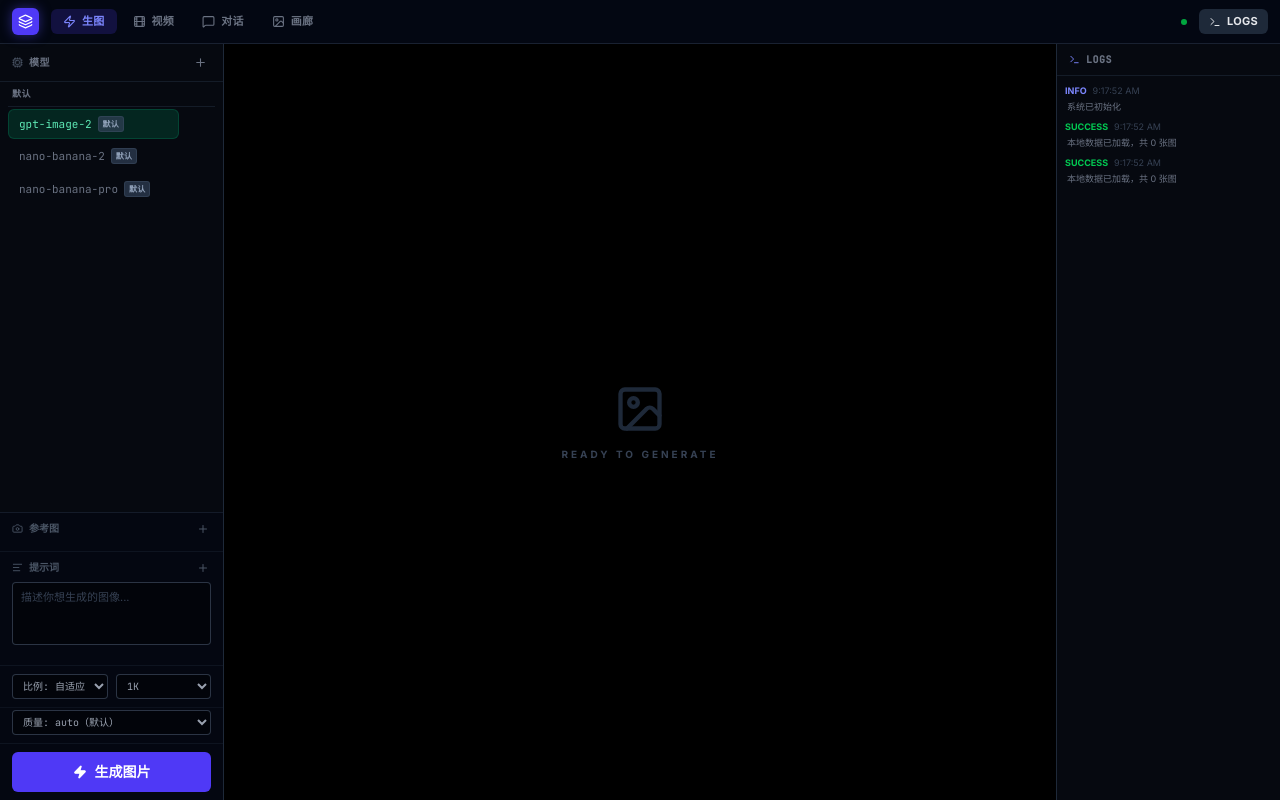
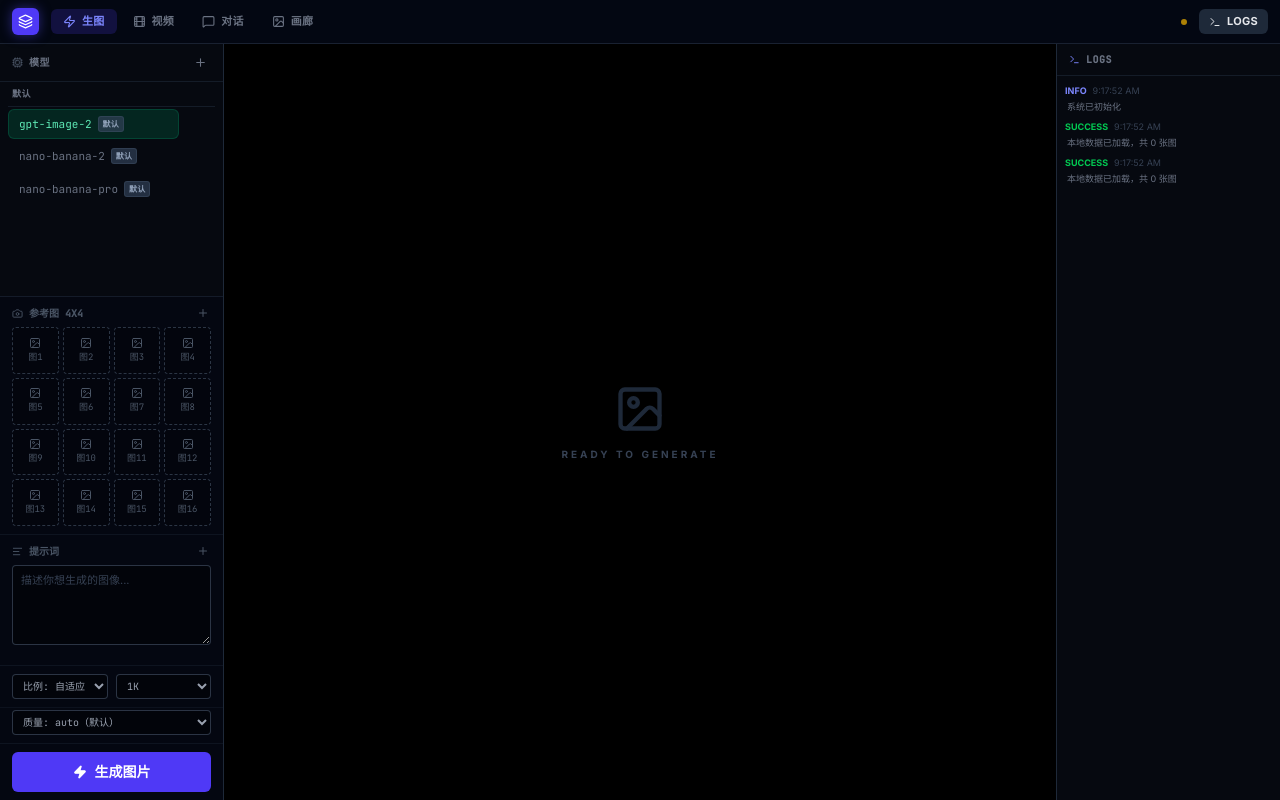
Before and after one commit to susu177990-rgb/OTATO, a React (Vite) app: page / in a window 1280 px wide. Built offline with nearby package versions, Linux system fonts and the light colour scheme.

Commit message:
Update media input sizing controls

```diff
--- a/components/ChatView.tsx
+++ b/components/ChatView.tsx
@@ -932,9 +932,9 @@ const ChatView: React.FC<ChatViewProps> = ({ isActive, settings, setSettings, sh
               onKeyDown={handleComposerKeyDown}
               onPaste={handleComposerPaste}
               placeholder="输入消息…（Enter 发送，Shift+Enter 换行；可粘贴图片/文件为附件）"
-              rows={2}
+              rows={6}
               disabled={isSending}
-              className="flex-1 bg-black/40 border border-gray-700/80 rounded-lg px-3 py-2 text-[13px] text-gray-200 placeholder-gray-600 outline-none focus:border-indigo-500 resize-none min-h-[44px] max-h-32 custom-scrollbar"
+              className="flex-1 bg-black/40 border border-gray-700/80 rounded-lg px-3 py-2 text-[13px] text-gray-200 placeholder-gray-600 outline-none focus:border-indigo-500 resize-y min-h-[132px] max-h-[40vh] custom-scrollbar"
             />
             <button
               type="button"
--- a/components/Generator.tsx
+++ b/components/Generator.tsx
@@ -22,6 +22,11 @@ import { DEFAULT_FIXED_CUSTOM_MODELS, isDefaultFixedImagePreset } from '../const
 
 // ── 模型预设（侧边栏快速切换用） ──────────────────────────────────
 
+const REF_IMAGE_SLOT_COUNT = 16;
+const createEmptyRefSlots = (): Array<string | null> => Array.from({ length: REF_IMAGE_SLOT_COUNT }, () => null);
+const normalizeRefSlots = (images: Array<string | null>): Array<string | null> =>
+  Array.from({ length: REF_IMAGE_SLOT_COUNT }, (_, idx) => images[idx] ?? null);
+
 interface GeneratorProps {
   isActive: boolean;
   settings: AppSettings;
@@ -42,7 +47,7 @@ const Generator: React.FC<GeneratorProps> = ({
   showLogs,
 }) => {
   const [prompts, setPrompts] = React.useState<string[]>(['']);
-  const [refImages, setRefImages] = React.useState<string[]>([]);
+  const [refImages, setRefImages] = React.useState<Array<string | null>>(createEmptyRefSlots);
   const [aspectRatio, setAspectRatio] = React.useState<AspectRatioType>('auto');
   const [imageSize, setImageSize] = React.useState<ImageSizeType>('1K');
   const [imageQuality, setImageQuality] = React.useState<GptImageQualityType>('auto');
@@ -90,38 +95,69 @@ const Generator: React.FC<GeneratorProps> = ({
       }
       if (imgItems.length > 0) {
         e.preventDefault();
-        for (const item of imgItems) {
-          const blob = item.getAsFile();
-          if (blob) {
-            try {
-              const b64 = await fileToBase64(blob as File);
-              setRefImages(prev => [...prev, b64]);
-            } catch (e) {
-              addLog({ id: Date.now().toString(), timestamp: new Date().toLocaleTimeString(), level: 'ERROR', message: `粘贴参考图失败: ${getErrorMessage(e)}` });
-            }
-          }
-        }
+        addRefImages(imgItems.map(item => item.getAsFile()).filter((file): file is File => file != null), '粘贴参考图失败');
       }
     };
     window.addEventListener('paste', handlePaste);
     return () => window.removeEventListener('paste', handlePaste);
   }, [isActive]);
 
+  const addRefImages = async (files: File[], errorPrefix = '上传失败') => {
+    const imageFiles = files.filter(file => file.type.startsWith('image/'));
+    if (imageFiles.length === 0) return;
+
+    const converted: string[] = [];
+    for (const file of imageFiles) {
+      try {
+        converted.push(await fileToBase64(file));
+      } catch (e) {
+        addLog({ id: Date.now().toString(), timestamp: new Date().toLocaleTimeString(), level: 'ERROR', message: `${errorPrefix} (${file.name}): ${getErrorMessage(e)}` });
+      }
+    }
+
+    if (converted.length === 0) return;
+    setRefImages(prev => {
+      const next = normalizeRefSlots(prev);
+      let cursor = next.findIndex(src => !src);
+      let used = 0;
+      while (cursor !== -1 && used < converted.length) {
+        next[cursor] = converted[used];
+        used += 1;
+        cursor = next.findIndex((src, idx) => idx > cursor && !src);
+      }
+      if (used < converted.length) {
+        addLog({ id: Date.now().toString(), timestamp: new Date().toLocaleTimeString(), level: 'INFO', message: `参考图已满，仅保留前 ${used} 张新图片` });
+      }
+      return next;
+    });
+  };
+
+  const replaceRefImage = async (idx: number, file?: File | null) => {
+    if (!file || !file.type.startsWith('image/')) return;
+    try {
+      const b64 = await fileToBase64(file);
+      setRefImages(prev => {
+        const next = normalizeRefSlots(prev);
+        next[idx] = b64;
+        return next;
+      });
+    } catch (e) {
+      addLog({ id: Date.now().toString(), timestamp: new Date().toLocaleTimeString(), level: 'ERROR', message: `替换图${idx + 1}失败 (${file.name}): ${getErrorMessage(e)}` });
+    }
+  };
+
   const handleUpload = async (e: React.ChangeEvent<HTMLInputElement>) => {
     const files = e.target.files;
     if (!files?.length) return;
-    for (const file of Array.from<File>(files)) {
-      try {
-        const b64 = await fileToBase64(file);
-        setRefImages(prev => [...prev, b64]);
-      } catch (e) {
-        addLog({ id: Date.now().toString(), timestamp: new Date().toLocaleTimeString(), level: 'ERROR', message: `上传失败 (${file.name}): ${getErrorMessage(e)}` });
-      }
-    }
+    await addRefImages(Array.from<File>(files));
     e.target.value = '';
   };
 
-  const removeRefImage = (idx: number) => setRefImages(prev => prev.filter((_, i) => i !== idx));
+  const clearRefImage = (idx: number) => setRefImages(prev => {
+    const next = normalizeRefSlots(prev);
+    next[idx] = null;
+    return next;
+  });
 
   const addPrompt    = () => setPrompts(prev => [...prev, '']);
   const removePrompt = (idx: number) => setPrompts(prev => prev.filter((_, i) => i !== idx));
@@ -231,7 +267,8 @@ const Generator: React.FC<GeneratorProps> = ({
     addLog({ id: `start-${Date.now()}`, timestamp: new Date().toLocaleTimeString(), level: 'INFO', message: `开始生图 [${settings.apiConfig.modelName || '默认模型'}]，比例 ${aspectRatio}，分辨率 ${imageSize}，质量 ${imageQuality}...` });
 
     try {
-      const resultUrl = await generateImage(config, settings.apiConfig, refImages);
+      const filledRefImages = refImages.filter((src): src is string => Boolean(src));
+      const resultUrl = await generateImage(config, settings.apiConfig, filledRefImages);
       setLastResult(resultUrl);
       if (resultUrl && isImageResult(resultUrl)) {
         let persistUrl = resultUrl;
@@ -463,39 +500,78 @@ return (
 {/* 操作控制区 */}
   <div className="flex-shrink-0 border-t border-gray-800/60 bg-gray-950/50 flex flex-col">
 
-    {/* 参考图（上方，4xn 网格向下延伸） */}
+    {/* 参考图（固定 4x4 槽位） */}
     <div
       className="px-3 py-2 border-b border-gray-800/40"
       onDragOver={e => e.preventDefault()}
       onDrop={e => {
         e.preventDefault();
-        Array.from<File>(e.dataTransfer.files)
-          .filter(f => f.type.startsWith('image/'))
-          .forEach(f => fileToBase64(f)
-            .then(b => setRefImages(prev => [...prev, b]))
-            .catch(err => addLog({ id: Date.now().toString(), timestamp: new Date().toLocaleTimeString(), level: 'ERROR', message: `拖拽失败: ${getErrorMessage(err)}` })));
+        addRefImages(Array.from<File>(e.dataTransfer.files), '拖拽失败');
       }}
     >
       <div className="flex items-center gap-1.5 text-gray-600 mb-1.5">
         <Camera size={11} />
-        <span className="text-[10px] font-bold uppercase font-mono">参考图</span>
+        <span className="text-[10px] font-bold uppercase font-mono">参考图 4x4</span>
         <label className="ml-auto p-0.5 text-gray-600 hover:text-indigo-400 cursor-pointer transition-colors">
           <input type="file" className="hidden" accept="image/*" multiple onChange={handleUpload} />
           <Plus size={12} />
         </label>
       </div>
       <div className="grid grid-cols-4 gap-1">
-        {refImages.map((src, idx) => (
-          <div key={idx} className="relative aspect-square rounded border border-gray-700 group/thumb overflow-hidden">
-            <img src={src} alt="" className="w-full h-full object-cover" />
-            <button
-              onClick={() => removeRefImage(idx)}
-              className="absolute inset-0 bg-black/70 opacity-0 group-hover/thumb:opacity-100 transition-opacity flex items-center justify-center"
+        {refImages.map((src, idx) => {
+          const label = `图${idx + 1}`;
+          return (
+            <div
+              key={idx}
+              className={`relative aspect-square rounded border group/thumb overflow-hidden ${
+                src ? 'border-gray-700 bg-black/30' : 'border-dashed border-gray-700/80 bg-black/20 hover:border-indigo-500/60'
+              }`}
+              onDragOver={e => e.preventDefault()}
+              onDrop={e => {
+                e.preventDefault();
+                replaceRefImage(idx, Array.from<File>(e.dataTransfer.files).find(f => f.type.startsWith('image/')));
+              }}
             >
-              <X size={12} className="text-white" />
-            </button>
-          </div>
-        ))}
+              <label className="absolute inset-0 cursor-pointer">
+                <input
+                  type="file"
+                  className="hidden"
+                  accept="image/*"
+                  onChange={e => {
+                    replaceRefImage(idx, e.target.files?.[0]);
+                    e.currentTarget.value = '';
+                  }}
+                />
+                {src ? (
+                  <>
+                    <img src={src} alt={label} className="w-full h-full object-cover" />
+                    <span className="absolute left-0.5 top-0.5 px-1 rounded-[3px] bg-black/65 text-[8px] leading-3 font-mono text-gray-200">
+                      {label}
+                    </span>
+                    <span className="absolute inset-x-0 bottom-0 bg-black/70 py-0.5 text-center text-[8px] font-mono text-gray-300 opacity-0 group-hover/thumb:opacity-100 transition-opacity">
+                      替换
+                    </span>
+                  </>
+                ) : (
+                  <span className="w-full h-full flex flex-col items-center justify-center gap-0.5 text-gray-600 group-hover/thumb:text-indigo-400 transition-colors">
+                    <ImageIcon size={12} />
+                    <span className="text-[9px] font-mono">{label}</span>
+                  </span>
+                )}
+              </label>
+              {src && (
+                <button
+                  type="button"
+                  onClick={() => clearRefImage(idx)}
+                  className="absolute right-0.5 top-0.5 p-0.5 rounded bg-black/70 text-gray-300 opacity-0 group-hover/thumb:opacity-100 hover:text-red-300 transition-all"
+                  title={`清空${label}`}
+                >
+                  <X size={9} />
+                </button>
+              )}
+            </div>
+          );
+        })}
       </div>
     </div>
 
@@ -522,7 +598,7 @@ return (
             onKeyDown={handleKeyDown(idx)}
             placeholder={idx === 0 ? "描述你想生成的图像..." : "追加描述..."}
             rows={3}
-            className="w-full bg-black/40 border border-gray-700/80 rounded px-2 py-1.5 text-[11px] text-gray-200 placeholder-gray-700 outline-none font-sans focus:border-indigo-500 transition-colors resize-none"
+            className="w-full min-h-20 max-h-80 bg-black/40 border border-gray-700/80 rounded px-2 py-1.5 text-[11px] text-gray-200 placeholder-gray-700 outline-none font-sans focus:border-indigo-500 transition-colors resize-y custom-scrollbar"
           />
           {idx > 0 && (
             <button
--- a/components/VideoGenerator.tsx
+++ b/components/VideoGenerator.tsx
@@ -907,7 +907,7 @@ const VideoGenerator: React.FC<VideoGeneratorProps> = ({
                     ? (isMotionControlModel ? '可选：描述动作迁移后的镜头、风格或质量要求...' : '描述你想生成的视频...')
                     : (isMotionControlModel ? '追加补充动作要求...' : '追加补充描述...')}
                   rows={3}
-                  className="w-full bg-black/40 border border-gray-700/80 rounded px-2 py-1.5 text-[11px] text-gray-200 placeholder-gray-700 outline-none font-sans focus:border-indigo-500 transition-colors resize-none"
+                  className="w-full min-h-20 max-h-80 bg-black/40 border border-gray-700/80 rounded px-2 py-1.5 text-[11px] text-gray-200 placeholder-gray-700 outline-none font-sans focus:border-indigo-500 transition-colors resize-y custom-scrollbar"
                 />
                 {idx > 0 && (
                   <button
```
